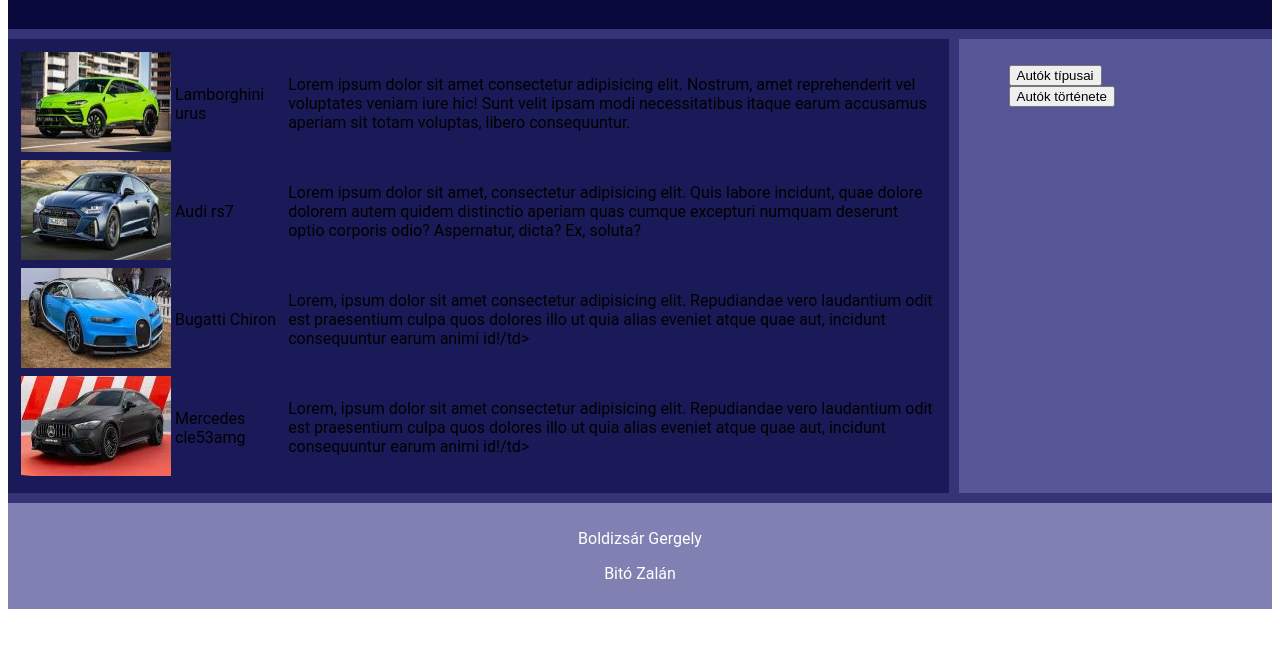
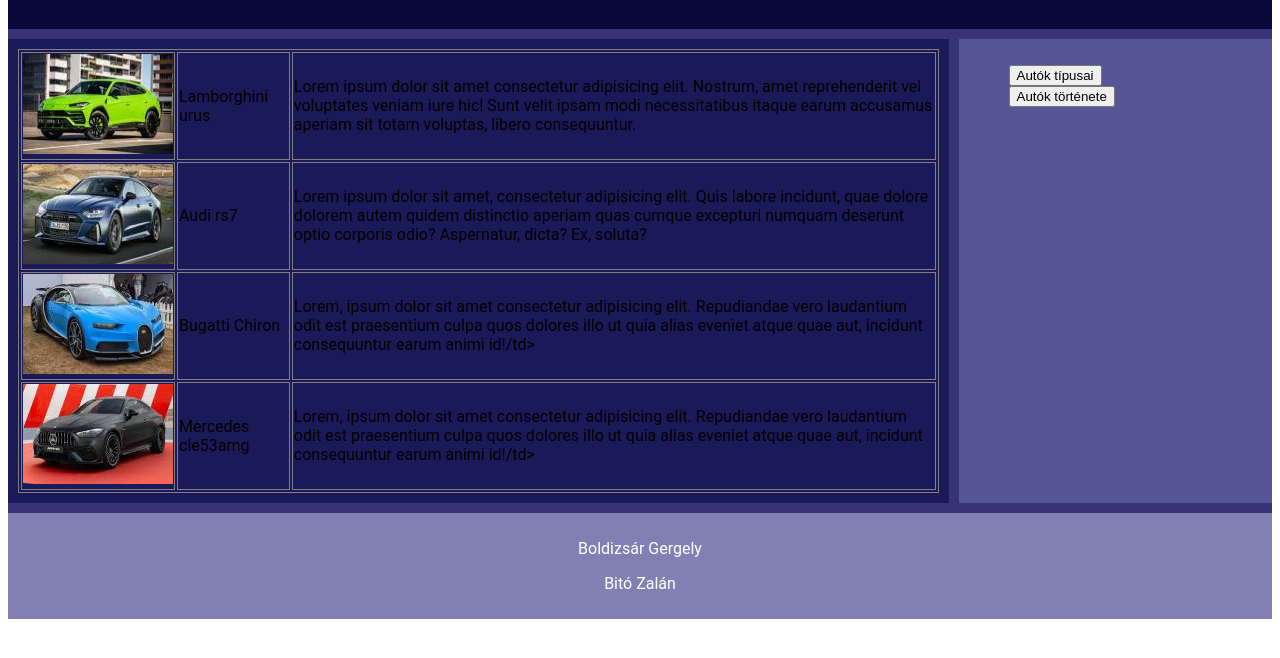
Before and after one commit to Bito-Zalan/kozos-git, a plain HTML site: page index2.html in a window 1280 px wide. Shown: the part 80-738 px from the top of the page. Drawn offline with Linux system fonts and the light colour scheme.

Commit message:
szinekxd314355w35tet

```diff
--- a/style.css
+++ b/style.css
@@ -74,4 +74,8 @@ p{
 }
 .table2 {
     width: auto;
+    border: 1px solid grey;
 }
+td {
+    border: 1px solid grey;
+}
```
